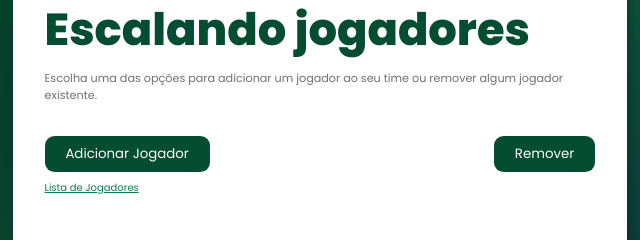
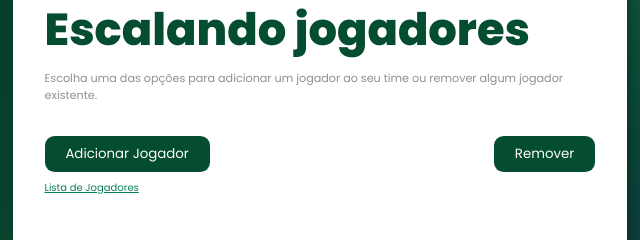
Before and after one commit to renancardosodev/escaladorjogadores, a plain HTML site: page index.html in a window 1280 px wide. Shown: the part 299-539 px from the top of the page, 525-1165 px from the left. Drawn offline with Linux system fonts and the light colour scheme.

Commit message:
Projeto Finalizado

```diff
--- a/assets/style.css
+++ b/assets/style.css
@@ -84,7 +84,7 @@ img {
 }
 
 .sectionForm p {
-    color: #00000090;
+    color: #00000071;
     font-size: 0.7rem;
 }
 
```
